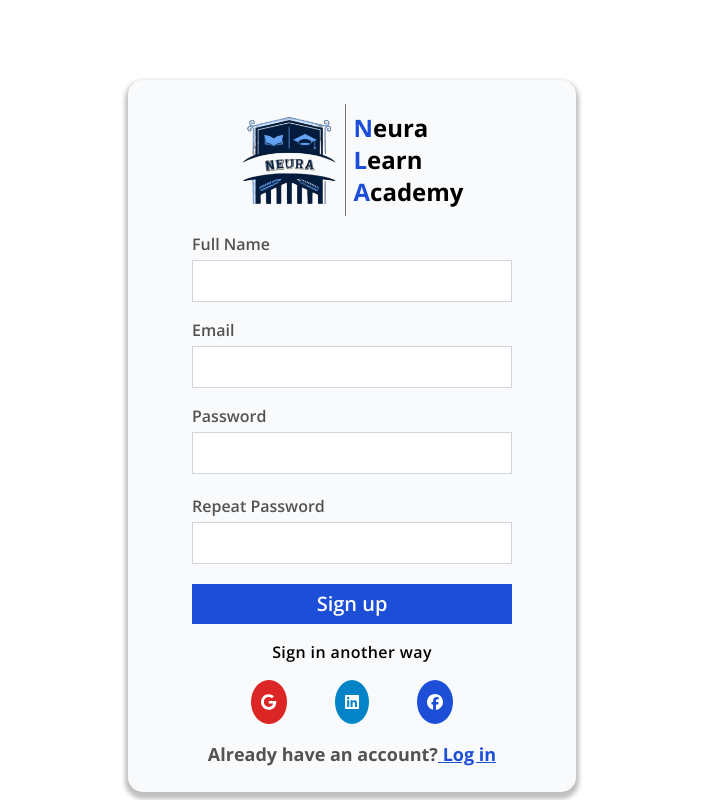
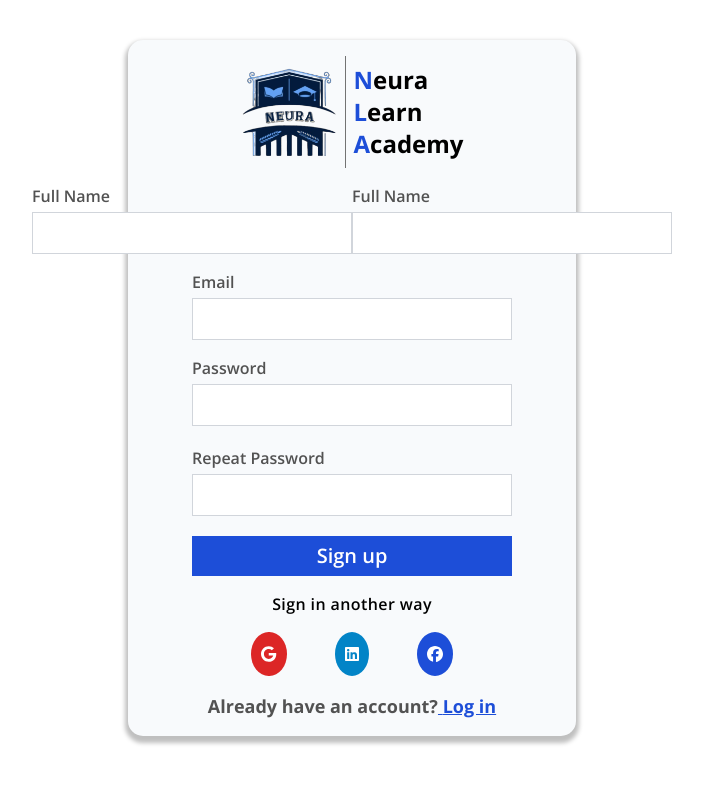
Before and after one commit to FrontEndDevo/NeuraLearnAcademy, a React (Vite) app: page /signup in a window 1280 px wide. Shown: the top 800 px of the page, without its empty margins (288-991 px from the left). Built offline with nearby package versions, Linux system fonts and the light colour scheme.

Commit message:
crate input for last name.

```diff
--- a/src/components/Registration/SignUp/SignUp.jsx
+++ b/src/components/Registration/SignUp/SignUp.jsx
@@ -108,12 +108,12 @@ const SignUp = () => {
 
   return (
     <>
-      <div className="flex flex-col items-center px-10 pt-20 pb-16">
+      <div className="flex flex-col items-center px-10 pt-10 pb-4">
         <div
           style={{
             boxShadow: "0px 4px 4px 3px rgba(0, 0, 0, 0.25)",
           }}
-          className="w-full max-w-md px-8 py-6 rounded-[15px] bg-slate-50 	"
+          className="w-full max-w-md px-8 py-4 rounded-[15px] bg-slate-50 	"
         >
           <form
             onSubmit={handleSubmit}
@@ -139,6 +139,7 @@ const SignUp = () => {
               </div>
             </div>
 
+            <div className=" flex">
               <div>
                 <label
                   htmlFor="fullName"
@@ -158,6 +159,27 @@ const SignUp = () => {
                 {errors.fullName && (
                   <p className="mt-1 text-sm text-red-600">{errors.fullName}</p>
                 )}
+              </div>
+              <div>
+                <label
+                  htmlFor="fullName"
+                  className="block mb-1 text-base font-semibold text-neutral-600"
+                >
+                  Full Name
+                </label>
+                <input
+                  type="text"
+                  id="fullName"
+                  className={`w-full pl-2 py-2 border ${errors.fullName ? "border-red-500" : "border-gray-300"
+                    }  md:w-80`}
+                  value={fullName}
+                  onChange={(e) => setFullName(e.target.value)}
+                  onBlur={validateFullName}
+                />
+                {errors.fullName && (
+                  <p className="mt-1 text-sm text-red-600">{errors.fullName}</p>
+                )}
+              </div>
             </div>
 
             <div>
```
Lines whose indentation alone changed are shown as unchanged.
